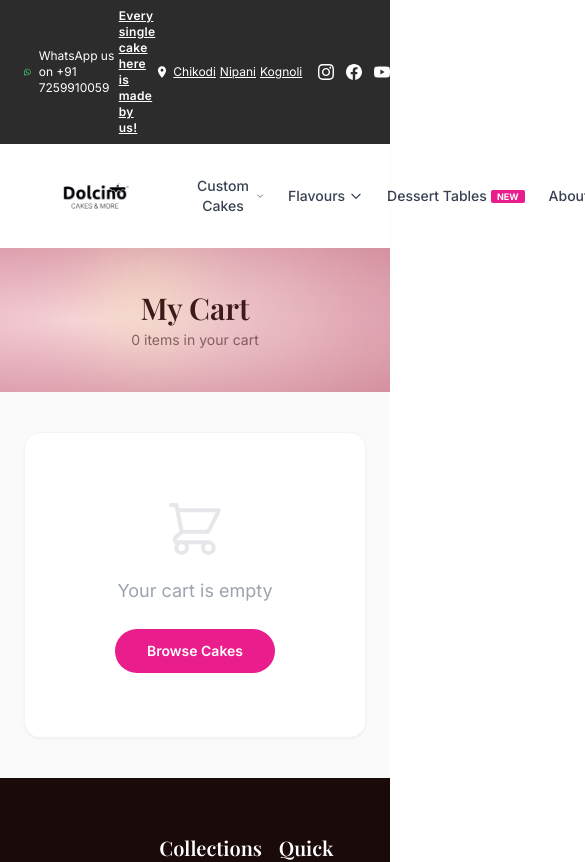
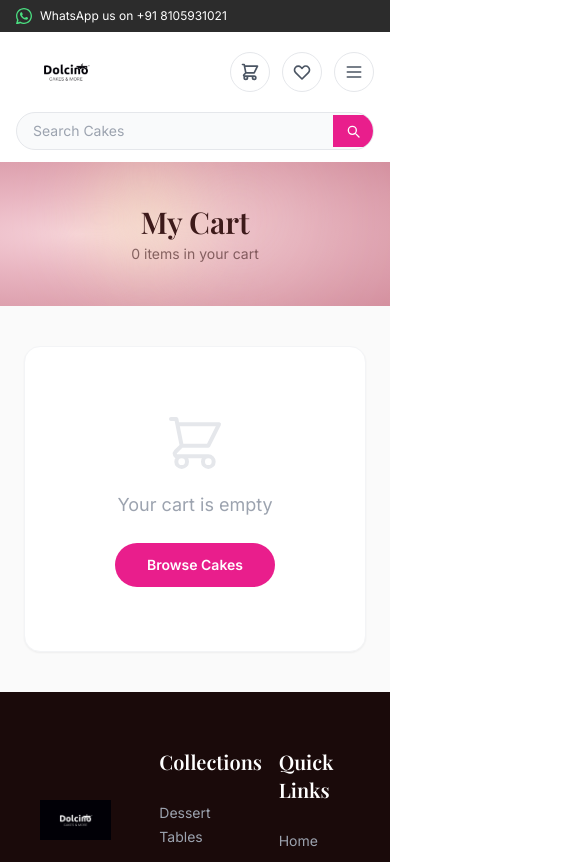
Before and after one commit to sakshikhot2005-oss/Cakeshop, a React (Vite) app: page /cart in a window 390 px wide. Shown: the top 862 px of the page, 585 px wide, since content can reach past the window. Built offline with nearby package versions, Linux system fonts and the light colour scheme.

Commit message:
updated code

```diff
--- a/src/components/Navbar.jsx
+++ b/src/components/Navbar.jsx
@@ -90,6 +90,7 @@ const megaMenu = {
 export default function Navbar() {
   const [searchVal, setSearchVal] = useState('')
   const [megaOpen, setMegaOpen] = useState(false)
+  const [mobileOpen, setMobileOpen] = useState(false)
   const [showDropdown, setShowDropdown] = useState(false)
   const [cartOpen, setCartOpen] = useState(false)
   const { cartItems, cartCount, wishlistCount } = useCart()
@@ -142,14 +143,14 @@ export default function Navbar() {
 
   return (
     <div className="relative">
-      <nav className="bg-white shadow-sm px-6 py-3 flex items-center justify-between gap-4">
+      <nav className="bg-white shadow-sm px-4 sm:px-6 py-3 flex flex-wrap items-center justify-between gap-3">
 
         {/* Logo */}
         <div className="flex items-center gap-3 min-w-fit">
           <img
             src={secondLogo}
             alt="Dolcino Cakes Logo"
-            className="h-20 w-auto object-contain"
+            className="h-14 sm:h-20 w-auto object-contain"
           />
           <div className="leading-tight">
             <div className="text-2xl font-bold font-serif leading-none text-[#e91e8c]"></div>
@@ -158,7 +159,7 @@ export default function Navbar() {
         </div>
 
         {/* Nav links */}
-        <div className="flex items-center gap-6 text-sm text-gray-700 font-medium">
+        <div className="hidden lg:flex items-center gap-6 text-sm text-gray-700 font-medium">
 
           {/* Custom Cakes — mega menu trigger */}
           <div className="relative">
@@ -202,8 +203,8 @@ export default function Navbar() {
         </div>
 
         {/* Search bar with live dropdown */}
-        <div ref={searchRef} className="relative">
-          <form onSubmit={handleSearch} className="flex items-center border border-gray-200 rounded-full overflow-hidden bg-gray-50 min-w-[200px]">
+        <div ref={searchRef} className="relative order-3 w-full lg:order-none lg:w-auto">
+            <form onSubmit={handleSearch} className="flex items-center border border-gray-200 rounded-full overflow-hidden bg-gray-50 w-full lg:w-[220px]">
             <input
               type="text"
               placeholder="Search Cakes"
@@ -271,7 +272,7 @@ export default function Navbar() {
         </div>
 
         {/* Order Now button */}
-        <a href={getWhatsAppUrl('Hello! I would like to place an order for a cake.')} target="_blank" rel="noopener noreferrer" className="flex items-center gap-2 bg-green-500 hover:bg-green-600 transition-colors text-white text-sm font-semibold px-5 py-2.5 rounded-full whitespace-nowrap shadow">
+        <a href={getWhatsAppUrl('Hello! I would like to place an order for a cake.')} target="_blank" rel="noopener noreferrer" className="hidden sm:flex items-center gap-2 bg-green-500 hover:bg-green-600 transition-colors text-white text-sm font-semibold px-4 lg:px-5 py-2.5 rounded-full whitespace-nowrap shadow">
           <svg className="w-4 h-4" fill="currentColor" viewBox="0 0 24 24">
             <path d="M17.472 14.382c-.297-.149-1.758-.867-2.03-.967-.273-.099-.471-.148-.67.15-.197.297-.767.966-.94 1.164-.173.199-.347.223-.644.075-.297-.15-1.255-.463-2.39-1.475-.883-.788-1.48-1.761-1.653-2.059-.173-.297-.018-.458.13-.606.134-.133.298-.347.446-.52.149-.174.198-.298.298-.497.099-.198.05-.371-.025-.52-.075-.149-.669-1.612-.916-2.207-.242-.579-.487-.5-.669-.51-.173-.008-.371-.01-.57-.01-.198 0-.52.074-.792.372-.272.297-1.04 1.016-1.04 2.479 0 1.462 1.065 2.875 1.213 3.074.149.198 2.096 3.2 5.077 4.487.709.306 1.262.489 1.694.625.712.227 1.36.195 1.871.118.571-.085 1.758-.719 2.006-1.413.248-.694.248-1.289.173-1.413-.074-.124-.272-.198-.57-.347z"/>
             <path d="M12 0C5.373 0 0 5.373 0 12c0 2.123.554 4.118 1.528 5.849L.057 23.571a.75.75 0 00.921.921l5.772-1.47A11.95 11.95 0 0012 24c6.627 0 12-5.373 12-12S18.627 0 12 0zm0 22c-1.9 0-3.685-.523-5.21-1.432l-.374-.22-3.425.873.888-3.335-.242-.386A9.956 9.956 0 012 12C2 6.477 6.477 2 12 2s10 4.477 10 10-4.477 10-10 10z"/>
@@ -280,7 +281,7 @@ export default function Navbar() {
         </a>
 
         {/* Cart button with dropdown */}
-        <div ref={cartRef} className="relative">
+        <div ref={cartRef} className="relative ml-auto lg:ml-0">
           <button
             onClick={() => setCartOpen(o => !o)}
             className="relative flex items-center justify-center w-10 h-10 rounded-full border border-gray-200 hover:border-[#e91e8c] hover:text-[#e91e8c] text-gray-600 transition-all"
@@ -298,7 +299,7 @@ export default function Navbar() {
 
           {/* Cart dropdown panel */}
           {cartOpen && (
-            <div className="absolute right-0 top-full mt-2 w-80 bg-white rounded-2xl shadow-2xl border border-gray-100 z-50">
+            <div className="absolute right-0 top-full mt-2 w-[min(20rem,calc(100vw-2rem))] bg-white rounded-2xl shadow-2xl border border-gray-100 z-50">
               <div className="px-4 py-3 border-b border-gray-100 flex items-center justify-between">
                 <span className="font-serif text-gray-800 font-semibold text-sm">
                   Cart ({cartCount} {cartCount === 1 ? 'item' : 'items'})
@@ -363,7 +364,28 @@ export default function Navbar() {
             </span>
           )}
         </button>
+
+        <button
+          type="button"
+          aria-label={mobileOpen ? 'Close menu' : 'Open menu'}
+          aria-expanded={mobileOpen}
+          onClick={() => setMobileOpen(open => !open)}
+          className="flex lg:hidden items-center justify-center w-10 h-10 rounded-full border border-gray-200 text-gray-600"
+        >
+          <svg className="w-5 h-5" fill="none" stroke="currentColor" viewBox="0 0 24 24">
+            <path strokeLinecap="round" strokeLinejoin="round" strokeWidth={2} d={mobileOpen ? 'M6 18L18 6M6 6l12 12' : 'M4 6h16M4 12h16M4 18h16'} />
+          </svg>
+        </button>
       </nav>
+
+      {mobileOpen && (
+        <div className="lg:hidden absolute top-full left-0 right-0 z-40 bg-white border-t border-gray-100 shadow-xl px-4 py-4 space-y-2 text-sm text-gray-700">
+          <button onClick={() => { setMegaOpen(open => !open); setMobileOpen(false) }} className="block w-full text-left px-3 py-3 rounded-lg hover:bg-pink-50">Custom Cakes</button>
+          <a href="/about" onClick={() => setMobileOpen(false)} className="block px-3 py-3 rounded-lg hover:bg-pink-50">About us</a>
+          <a href="/contact" onClick={() => setMobileOpen(false)} className="block px-3 py-3 rounded-lg hover:bg-pink-50">Contact us</a>
+          <a href={getWhatsAppUrl('Hello! I would like to place an order for a cake.')} target="_blank" rel="noopener noreferrer" className="flex sm:hidden items-center justify-center gap-2 bg-green-500 text-white font-semibold px-4 py-3 rounded-full">Order Now!</a>
+        </div>
+      )}
 
       {/* Mega Menu Dropdown */}
       {megaOpen && (
--- a/src/components/ThemeCakes.jsx
+++ b/src/components/ThemeCakes.jsx
@@ -61,19 +61,19 @@ export default function ThemeCakes() {
   }
 
   return (
-    <section className="bg-[#f0f4f8] py-14 px-10">
-      <h2 className="text-center font-serif text-3xl text-[#e91e8c] font-normal mb-10 tracking-wide">
+    <section className="bg-[#f0f4f8] py-10 sm:py-14 px-4 sm:px-10">
+      <h2 className="text-center font-serif text-2xl sm:text-3xl text-[#e91e8c] font-normal mb-8 sm:mb-10 tracking-wide">
         Customised Theme Cakes
       </h2>
 
-      <div className="grid grid-cols-4 gap-8 max-w-6xl mx-auto">
+      <div className="grid grid-cols-2 lg:grid-cols-4 gap-4 sm:gap-8 max-w-6xl mx-auto">
         {cakes.map((cake, i) => (
           <div
             key={i}
             onClick={() => handleCakeClick(cake.label)}
-            className="bg-white rounded-xl shadow-sm overflow-hidden hover:shadow-md transition-shadow cursor-pointer hover:scale-105 transition-transform duration-300"
+            className="bg-white rounded-xl shadow-sm overflow-hidden hover:shadow-md transition-shadow cursor-pointer lg:hover:scale-105 transition-transform duration-300"
           >
-            <div className="h-64 bg-white flex items-center justify-center">
+            <div className="h-40 sm:h-64 bg-white flex items-center justify-center">
               <img
                 src={cake.img}
                 alt={cake.label}
@@ -82,8 +82,8 @@ export default function ThemeCakes() {
               />
             </div>
             <div className="flex flex-col items-center gap-3 py-4 px-4">
-              <h3 className="text-gray-800 font-serif text-lg font-semibold">{cake.label}</h3>
-              <p className="text-[#e91e8c] font-bold text-lg font-sans">{cake.price}</p>
+              <h3 className="text-gray-800 font-serif text-sm sm:text-lg font-semibold text-center">{cake.label}</h3>
+              <p className="text-[#e91e8c] font-bold text-base sm:text-lg font-sans">{cake.price}</p>
             </div>
           </div>
         ))}
--- a/src/components/TopBar.jsx
+++ b/src/components/TopBar.jsx
@@ -2,24 +2,24 @@ import { WHATSAPP_NUMBER } from '../data/contact'
 
 export default function TopBar() {
   return (
-    <div className="bg-[#2c2c2c] text-white text-xs flex items-center justify-between px-6 py-2">
+    <div className="bg-[#2c2c2c] text-white text-xs flex items-center justify-between gap-3 px-4 sm:px-6 py-2">
       {/* Left - WhatsApp */}
       <div className="flex items-center gap-2">
         <svg className="w-4 h-4 text-green-400" fill="currentColor" viewBox="0 0 24 24">
           <path d="M17.472 14.382c-.297-.149-1.758-.867-2.03-.967-.273-.099-.471-.148-.67.15-.197.297-.767.966-.94 1.164-.173.199-.347.223-.644.075-.297-.15-1.255-.463-2.39-1.475-.883-.788-1.48-1.761-1.653-2.059-.173-.297-.018-.458.13-.606.134-.133.298-.347.446-.52.149-.174.198-.298.298-.497.099-.198.05-.371-.025-.52-.075-.149-.669-1.612-.916-2.207-.242-.579-.487-.5-.669-.51-.173-.008-.371-.01-.57-.01-.198 0-.52.074-.792.372-.272.297-1.04 1.016-1.04 2.479 0 1.462 1.065 2.875 1.213 3.074.149.198 2.096 3.2 5.077 4.487.709.306 1.262.489 1.694.625.712.227 1.36.195 1.871.118.571-.085 1.758-.719 2.006-1.413.248-.694.248-1.289.173-1.413-.074-.124-.272-.198-.57-.347z"/>
           <path d="M12 0C5.373 0 0 5.373 0 12c0 2.123.554 4.118 1.528 5.849L.057 23.571a.75.75 0 00.921.921l5.772-1.47A11.95 11.95 0 0012 24c6.627 0 12-5.373 12-12S18.627 0 12 0zm0 22c-1.9 0-3.685-.523-5.21-1.432l-.374-.22-3.425.873.888-3.335-.242-.386A9.956 9.956 0 012 12C2 6.477 6.477 2 12 2s10 4.477 10 10-4.477 10-10 10z"/>
         </svg>
-        <span>WhatsApp us on +91 {WHATSAPP_NUMBER.slice(2)}</span>
+        <span className="truncate">WhatsApp us on +91 {WHATSAPP_NUMBER.slice(2)}</span>
       </div>
 
       {/* Center - marquee text */}
-      <a href="#" className="underline font-semibold tracking-wide text-white hover:text-pink-300 transition-colors">
+      <a href="#" className="hidden md:block underline font-semibold tracking-wide text-white hover:text-pink-300 transition-colors text-center">
         Every single cake here is made by us!
       </a>
 
       {/* Right - location + socials */}
-      <div className="flex items-center gap-4">
-        <div className="flex items-center gap-1">
+      <div className="hidden sm:flex items-center gap-4">
+        <div className="flex items-center gap-1 whitespace-nowrap">
           <svg className="w-3.5 h-3.5" fill="currentColor" viewBox="0 0 24 24">
             <path d="M12 2C8.13 2 5 5.13 5 9c0 5.25 7 13 7 13s7-7.75 7-13c0-3.87-3.13-7-7-7zm0 9.5c-1.38 0-2.5-1.12-2.5-2.5s1.12-2.5 2.5-2.5 2.5 1.12 2.5 2.5-1.12 2.5-2.5 2.5z"/>
           </svg>
--- a/src/data/contact.js
+++ b/src/data/contact.js
@@ -1,4 +1,4 @@
-export const WHATSAPP_NUMBER = '917259910059'
+export const WHATSAPP_NUMBER = '918105931021'
 
 export function getWhatsAppUrl(message = '') {
   const query = message ? `&text=${encodeURIComponent(message)}` : ''
--- a/src/index.css
+++ b/src/index.css
@@ -15,6 +15,15 @@
     background: #fff;
     overflow-x: hidden;
     font-family: 'Inter', system-ui, sans-serif;
+  }
+
+  img {
+    max-width: 100%;
+  }
+
+  button,
+  a {
+    -webkit-tap-highlight-color: transparent;
   }
 
   #root {
```
Also changed, not shown: src/components/HeroSection.jsx (+14 -13 lines).
